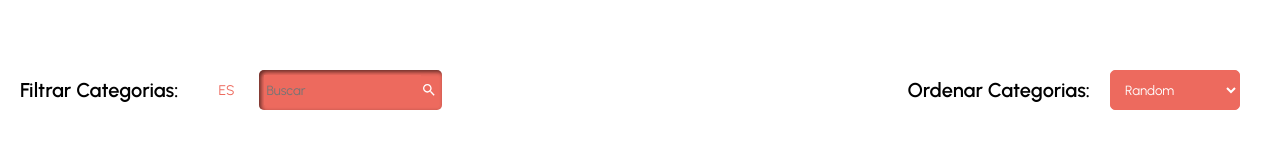
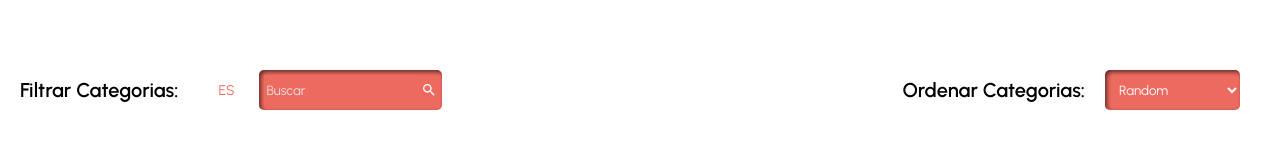
Before and after one commit to iaw-2022/AgustinGD-js, a React (Create React App) app: page /lista-de-productos in a window 1280 px wide. Shown: the part 188-348 px from the top of the page. Built offline with nearby package versions, Linux system fonts and the light colour scheme.

Commit message:
Fix diseño distinto en ciertos navegadores

```diff
--- a/src/components/SearchBar.jsx
+++ b/src/components/SearchBar.jsx
@@ -33,6 +33,9 @@ const Input = styled.input`
     border: none;
     color: white;
     height: 28px;
+    ::placeholder{
+        color: #e8e3e3;
+    }
     ${mobile({ width: "105px" })}
 `;
 
--- a/src/components/SelectOption.jsx
+++ b/src/components/SelectOption.jsx
@@ -2,12 +2,15 @@ import styled from "styled-components";
 import { mobile } from "../responsive";
 
 const Select = styled.select`
-    border-color: #ED6A5E;
+    border: none;
+    box-shadow: inset  2px 2px 4px rgba(0,0,0,0.6);
     background-color: #ED6A5E;
     border-radius: 5px;
     color: white;
     padding: 10px;
     margin-right: 20px;
+    height: 40px;
+    width: 135px;
     ${mobile({ margin: "10px 0px" })}
 `;
 const Option = styled.option``;
```
